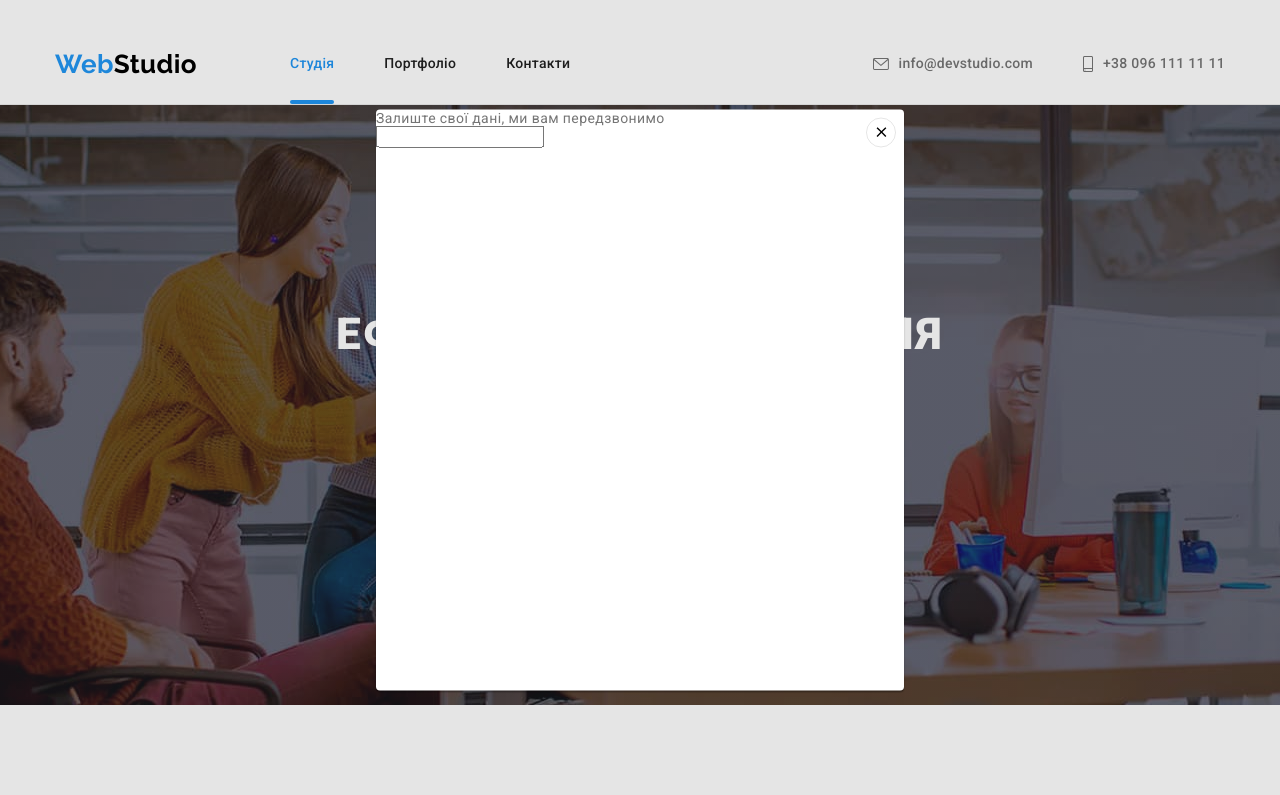
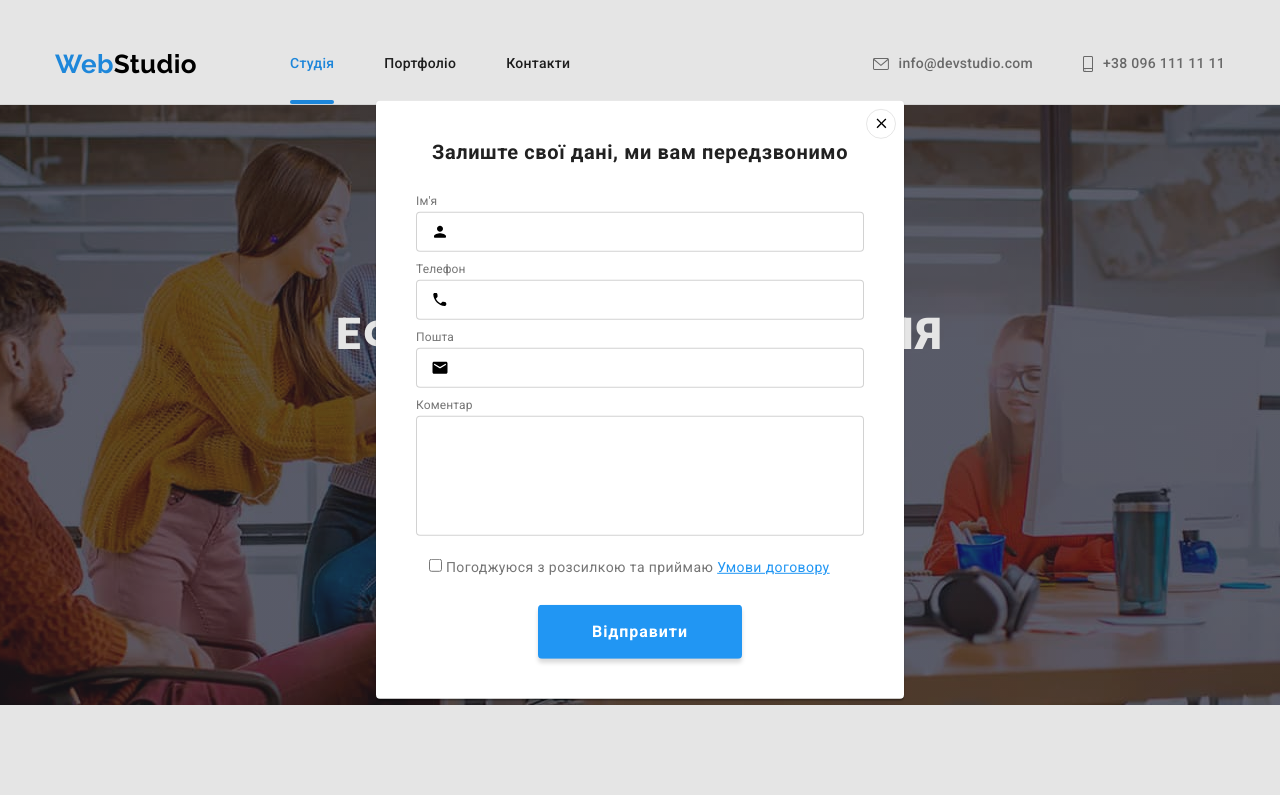
Before and after one commit to katushka211/goit-markup-hw-06, a plain HTML site: page index.html in a window 1280 px wide. Both pictures are taken after a click on the button "Замовити послугу". Shown: the top 795 px of the page. Drawn offline with nearby package versions, Linux system fonts and the light colour scheme.

Commit message:
add modal form

```diff
--- a/css/styles.css
+++ b/css/styles.css
@@ -647,6 +647,7 @@ img {
 .modal {
   width: 528px;
   min-height: 581px;
+  padding: 40px;
   background: var(--primary-light-color);
   box-shadow: 0px 1px 3px rgba(0, 0, 0, 0.12), 0px 1px 1px rgba(0, 0, 0, 0.14),
     0px 2px 1px rgba(0, 0, 0, 0.2);
@@ -681,3 +682,99 @@ img {
 .is-hidden .modal {
   transform: translate(-50%, -50%) scale(0);
 }
+
+.modal-title {
+  font-style: normal;
+  font-weight: 700;
+  font-size: 20px;
+  line-height: 1.15;
+  text-align: center;
+  letter-spacing: 0.03em;
+  color: var(--primary-dark-color);
+  margin-bottom: 30px;
+}
+
+.input-field {
+  margin-bottom: 10px;
+}
+.modal-label {
+  font-style: normal;
+  font-weight: 400;
+  font-size: 12px;
+  line-height: 1.17;
+  letter-spacing: 0.01em;
+  color: var(--primary-text-color);
+  margin-bottom: 4px;
+  display: block;
+}
+
+.input-wrap {
+  position: relative;
+}
+.modal-input {
+  width: 100%;
+  height: 40px;
+  border: 1px solid rgba(33, 33, 33, 0.2);
+  border-radius: 4px;
+  outline: transparent;
+  cursor: pointer;
+}
+
+.modal-input:focus,
+.modal-text:focus {
+  border-color: var(--accent-color);
+}
+
+.modal-input:focus + .modal-icon {
+  fill: var(--accent-color);
+}
+
+.modal-icon {
+  position: absolute;
+  left: 15px;
+  top: 50%;
+  transform: translateY(-50%);
+}
+
+.modal-text {
+  width: 100%;
+  height: 120px;
+  padding: 12px 16px;
+  resize: none;
+  border: 1px solid rgba(33, 33, 33, 0.2);
+  border-radius: 4px;
+  outline: transparent;
+}
+
+.modal-button {
+  display: block;
+  box-sizing: border-box;
+  padding: 10px 52px;
+  margin: 0 auto;
+  font-family: inherit;
+  font-weight: 700;
+  font-size: 16px;
+  line-height: 1.88;
+  letter-spacing: 0.06em;
+  color: var(--primary-light-color);
+  background-color: var(--accent-color);
+  box-shadow: 0px 4px 4px rgba(0, 0, 0, 0.15);
+  border-radius: 4px;
+  border-color: transparent;
+  transition: background-color 250ms var(--timing-function);
+}
+
+.modal-button:hover,
+.modal-button:focus {
+  background-color: var(--accent-secondary-color);
+}
+
+.policy-field {
+  margin-top: 20px;
+  margin-bottom: 30px;
+  padding-left: 13px;
+}
+
+.policy-link {
+  color: var(--accent-color);
+}
--- a/index.html
+++ b/index.html
@@ -546,7 +546,7 @@
         <div class="subscribe">
           <p class="subscribe-title">Підпишіться на розсилку</p>
           <form class="subscribe-form">
-              <input class="subscribe-input" type="email" name="e-mail" placeholder="E-mail" />
+            <input class="subscribe-input" type="email" name="e-mail" placeholder="E-mail" />
             <button type="submit" class="subscribe-button">
               Підписатися
               <svg width="24" height="24" class="subscribe-icon">
@@ -555,7 +555,9 @@
             </button>
           </form>
         </div>
+      </div>
     </footer>
+    <!-- Модальне вікно -->
     <div class="backdrop is-hidden" data-modal>
       <div class="modal">
         <button type="button" class="modal-close" data-modal-close>
@@ -563,10 +565,47 @@
             <use href="./images/icons.svg#close-black"></use>
           </svg>
         </button>
-        <p>Залиште свої дані, ми вам передзвонимо</p>
+        <p class="modal-title">Залиште свої дані, ми вам передзвонимо</p>
         <form>
-          <label for=""></label>
-          <input type="text">
+          <div class="input-field">
+            <label for="user-name" class="modal-label">Ім'я</label>
+            <div class="input-wrap">
+              <input type="text" name="user-name" required class="modal-input" id="user-name" />
+              <svg width="18" height="18" class="modal-icon">
+                <use href="./images/icons.svg#person-black"></use>
+              </svg>
+            </div>
+          </div>
+          <div class="input-field">
+            <label for="user-phone" class="modal-label">Телефон</label>
+            <div class="input-wrap">
+              <input type="phone" name="user-phone" required id="user-phone" class="modal-input" />
+              <svg width="18" height="18" class="modal-icon">
+                <use href="./images/icons.svg#phone-black"></use>
+              </svg>
+            </div>
+          </div>
+          <div class="input-field">
+            <label for="user-email" class="modal-label">Пошта</label>
+            <div class="input-wrap">
+              <input type="phone" name="user-email" required id="user-email" class="modal-input" />
+              <svg width="18" height="18" class="modal-icon">
+                <use href="./images/icons.svg#email-black"></use>
+              </svg>
+            </div>
+          </div>
+          <div class="input-field">
+            <label for="user-comment" class="modal-label">Коментар</label>
+            <textarea class="modal-text" name="user-comment" id="user-comment"></textarea>
+          </div>
+          <div class="policy-field">
+            <input type="checkbox" name="" id="policy" />
+            <label for="policy" class="policy-label"
+              >Погоджуюся з розсилкою та приймаю
+              <a class="policy-link" href="">Умови договору</a></label
+            >
+          </div>
+          <button type="submit" class="button modal-button">Відправити</button>
         </form>
       </div>
     </div>
```
Also changed, not shown: portfolio.html (+3 -2 lines).
